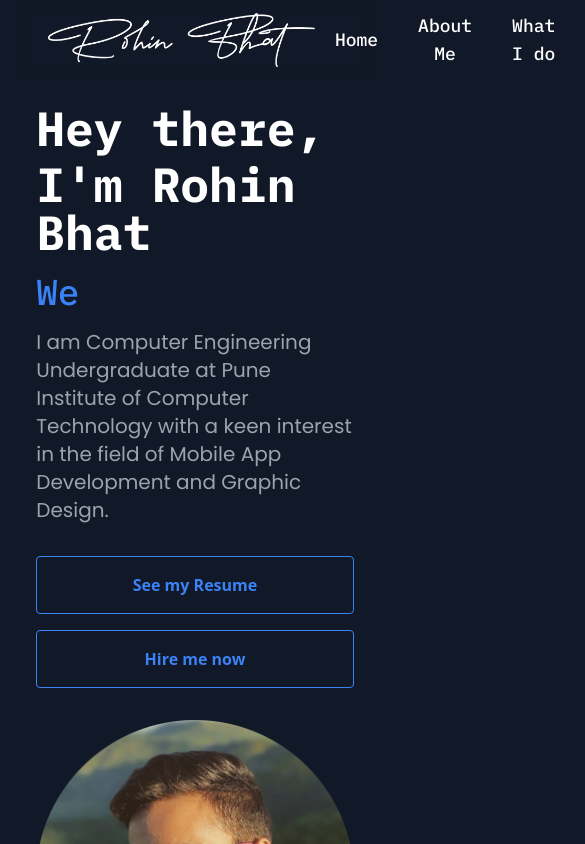
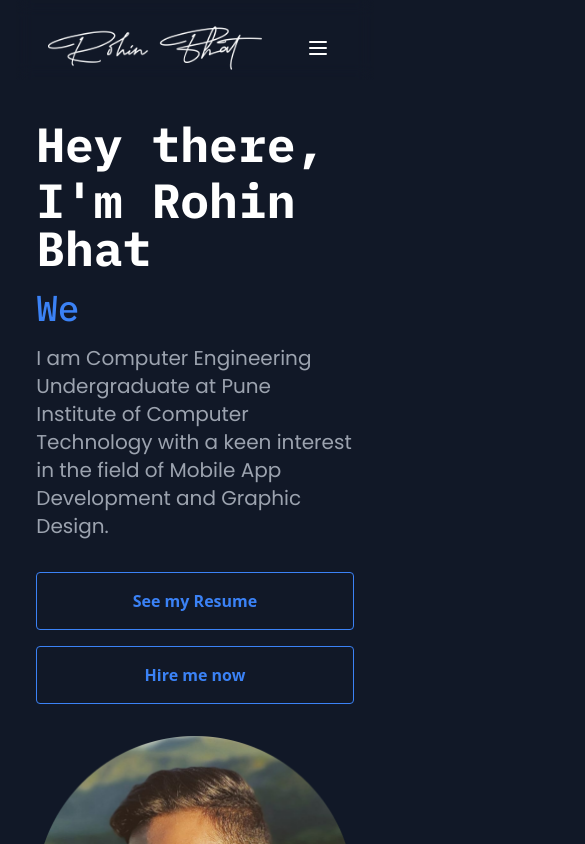
Before and after one commit to RohinBhat/portfolio, a React (Create React App) app: page / in a window 390 px wide. Shown: the top 844 px of the page, 585 px wide, since content can reach past the window. Built offline with nearby package versions, Linux system fonts and the light colour scheme.

Commit message:
Changes in navbar

```diff
--- a/package.json
+++ b/package.json
@@ -7,6 +7,7 @@
     "@testing-library/jest-dom": "^5.14.1",
     "@testing-library/react": "^11.2.7",
     "@testing-library/user-event": "^12.8.3",
+    "jquery": "^3.6.0",
     "react": "^17.0.2",
     "react-dom": "^17.0.2",
     "react-router-dom": "^5.3.0",
--- a/src/components/Footer.js
+++ b/src/components/Footer.js
@@ -63,7 +63,7 @@ export default function Footer() {
           </svg>
         </a>
       </div>
-      <div className="my-auto mt-4 order-2 md:order-1">
+      <div className="mt-4 order-2 md:order-1 md:my-auto ">
         <p className="font-secondary font-semibold text-gray-400 text-md ">
           Made with ❤️ by Rohin Bhat.
         </p>
--- a/src/components/Hero.js
+++ b/src/components/Hero.js
@@ -4,7 +4,7 @@ import photo from "../images/me.png";
 
 export default function Hero() {
   return (
-    <div className="mt-6 grid grid-cols-1 lg:grid-cols-2">
+    <div className="mt-10 grid grid-cols-1 lg:grid-cols-2">
       <div className="my-auto px-5 flex flex-col justify-start md:justify-center lg:justify-start">
         <h1 className="font-primary font-bold text-white text-5xl text-left">
           Hey there,
--- a/src/components/NavBar.js
+++ b/src/components/NavBar.js
@@ -2,40 +2,66 @@ import { BrowserRouter, Link, Route } from "react-router-dom";
 
 import React from "react";
 import logo from "../images/portfolio-logo-white.png";
+import { useState } from "react";
 
 export default function NavBar() {
   return (
     <BrowserRouter>
-      <div className="sticky z-50 top-0 backdrop-filter backdrop-blur mx-auto flex items-center justify-between px-8 sm:px-6">
-        <img src={logo} className="h-20 lg:h-24" alt="Logo" />
-        <div className="flex">
+      <div className="sticky z-50 top-0 pt-4 backdrop-filter backdrop-blur mx-auto flex flex-wrap lg:flex-nowrap items-center justify-between px-8 sm:px-6">
+        <Link to="/">
+          <img
+            src={logo}
+            className="max-h-16 md:max-h-20 xl:max-h-24"
+            alt="Logo"
+          />
+        </Link>
+        <button className="text-white inline-flex p-3 hover:bg-gray-800 rounded lg:hidden">
+          <svg
+            xmlns="http://www.w3.org/2000/svg"
+            className="h-6 w-6"
+            fill="none"
+            viewBox="0 0 24 24"
+            stroke="currentColor"
+          >
+            <path
+              strokeLinecap="round"
+              strokeLinejoin="round"
+              strokeWidth="2"
+              d="M4 6h16M4 12h16M4 18h16"
+            ></path>
+          </svg>
+        </button>
+
+        <div className="hidden w-full lg:w-auto lg:flex" id="navigation">
+          <div className="flex flex-col lg:flex lg:flex-row">
             <Link
               to="/"
-            className="my-auto text-white font-primary font-medium text-lg px-5 hover:text-blue-500"
+              className="text-white font-primary font-medium text-lg px-5 hover:text-blue-500 mt-2 lg:my-auto"
             >
               Home
             </Link>
             <Link
               to="/"
-            className="my-auto text-white font-primary font-medium text-lg px-5 hover:text-blue-500"
+              className="text-white font-primary font-medium text-lg px-5 hover:text-blue-500 mt-2 lg:my-auto"
             >
               About Me
             </Link>
             <Link
               to="/"
-            className="my-auto text-white font-primary font-medium text-lg px-5 hover:text-blue-500"
+              className="text-white font-primary font-medium text-lg px-5 hover:text-blue-500 mt-2 lg:my-auto"
             >
               What I do
             </Link>
             <Link
               to="/"
-            className="my-auto text-white font-primary font-medium text-lg px-5 hover:text-blue-500"
+              className="text-white font-primary font-medium text-lg px-5 hover:text-blue-500 mt-2 lg:my-auto"
             >
               Projects
             </Link>
-          <button className="bg-blue-500 hover:bg-blue-700 text-white font-bold py-3 px-4 rounded font-primary text-lg ">
+            <button className="bg-blue-500 hover:bg-blue-700 text-white font-bold py-3 px-4 rounded font-primary text-lg mt-2 mb-4 lg:mt-0 lg:mb-0">
               Contact Me ☎️
             </button>
+          </div>
         </div>
       </div>
     </BrowserRouter>
--- a/src/components/Skills.js
+++ b/src/components/Skills.js
@@ -13,8 +13,8 @@ export default function Skills() {
       </h1>
       <div className="mt-8 py-4 px-4 bg-gray-800 items-center justify-center rounded-md">
         <div className="grid grid-cols-2 sm:grid-cols-3 md:grid-cols-4 lg:grid-cols-6 xl:grid-cols-8">
-          {skillsData.map((skill) => {
-            return <SkillCard details={skill} />;
+          {skillsData.map((skill, index) => {
+            return <SkillCard details={skill} key={index} />;
           })}
         </div>
       </div>
```
Also changed, not shown: 1 other file (tests, documents, lock files or other folders). Lines whose indentation alone changed are shown as unchanged.
